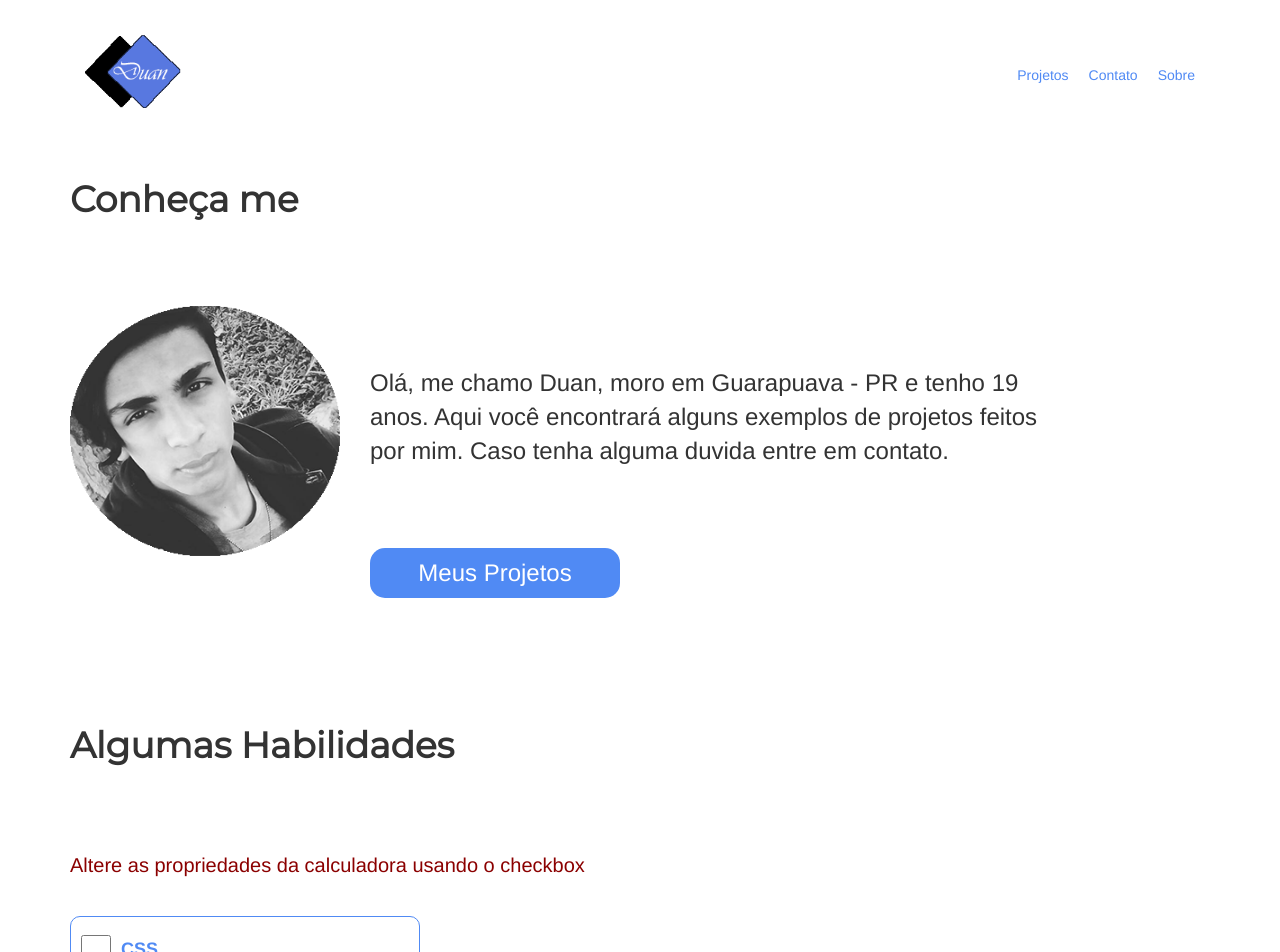
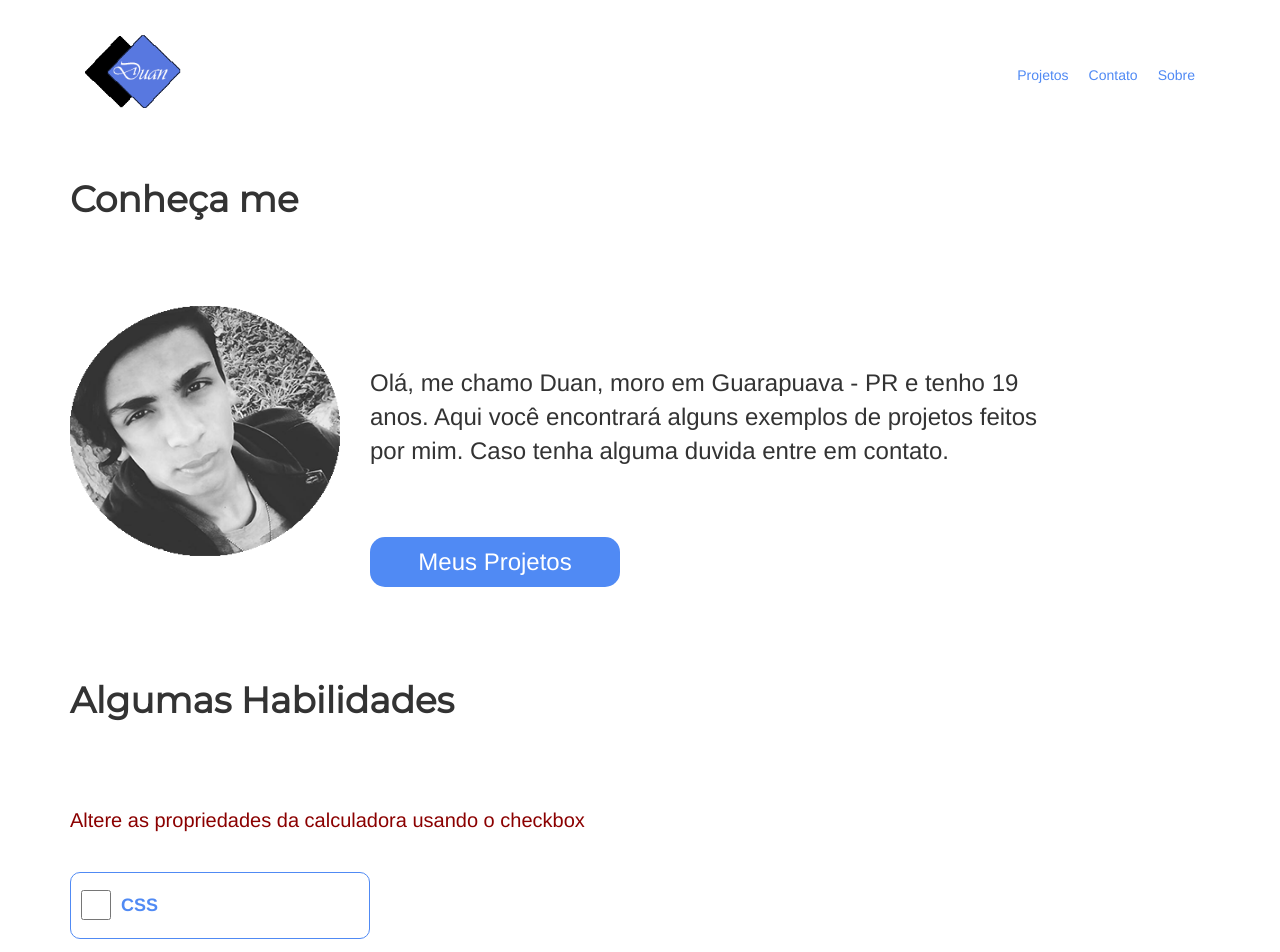
Before and after one commit to duansydor/portfolio, a React (Create React App) app: page /#/ in a window 1280 px wide. Shown: the top 952 px of the page. Built offline with nearby package versions, Linux system fonts and the light colour scheme.

Commit message:
bugs with css finally fixed

```diff
--- a/src/assets/css/App.scss
+++ b/src/assets/css/App.scss
@@ -58,7 +58,8 @@ Title
 
   }
   .info p{
-    width:400px;
+    width:320px;
+    text-align: justify;
 
   }
 
@@ -83,7 +84,6 @@ Title
 Button styles
 *******************************/
 .btn{
-  position: absolute;
   display: flex;
   flex-direction: row;
   justify-content: center;
@@ -93,8 +93,7 @@ Button styles
   border-radius: 15px;
   z-index: 1;
 
-  margin-top: 80px;
-  margin-bottom: 80px;
+  margin-bottom: 40px;
   width: 236.02px;
   height: 69.5px;
   transition: .2s;
@@ -139,7 +138,7 @@ Cards projetos
 }
 .card{
   cursor: pointer;
-  width: 400px;
+  width: 300px;
   margin-bottom: 40px;
 
 
@@ -199,7 +198,7 @@ Contato
 *******************************/
 
 .links{
-  margin-bottom: 90px;
+  margin-bottom: 70px;
   margin-top: 90px;
   width: 70%;
   display: flex;
@@ -281,7 +280,7 @@ Calculator
   .input{
     margin-bottom: 10px;
     display: flex;
-    width:350px;
+    width:300px;
     align-items: center;
     border:1px solid $primary;
     border-radius: 10px;
@@ -317,7 +316,7 @@ Calculator
     align-items: center;
     justify-content: center;
     padding: 10px;
-    width: 350px;
+    width: 300px;
 
 }
 .calcTitle{
```
Also changed, not shown: src/pages/Home.js (+3 -8 lines).
